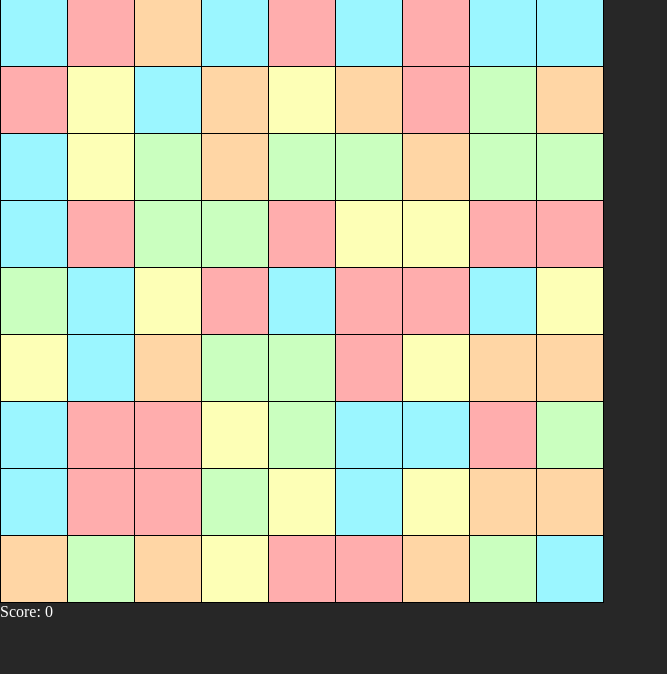
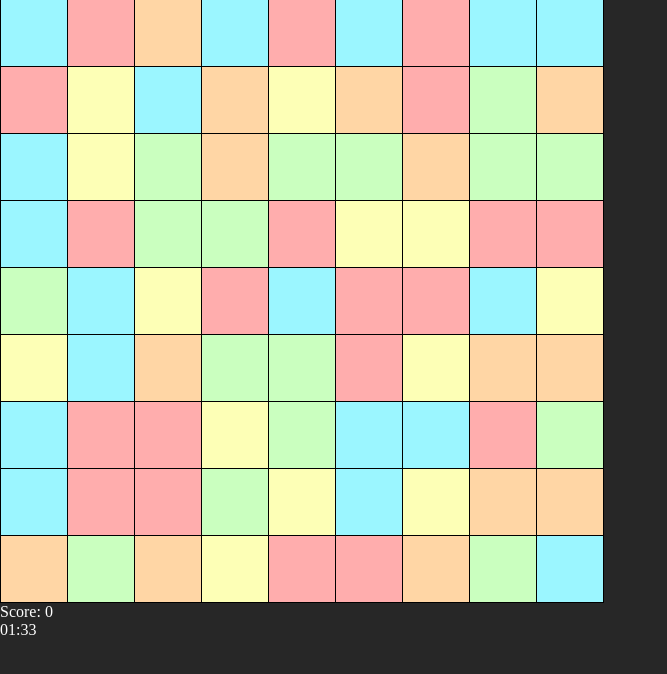
Before and after one commit to johnpham99/Polygon-Pop, a React (Create React App) app in the folder client/: page / in a window 1280 px wide. Shown: the top 674 px of the page, without its empty margins (0-667 px from the left). Built offline with nearby package versions, Linux system fonts and the light colour scheme.

Commit message:
Add timer to game
Game stops when timer hits 0, refresh page to restart timer

```diff
--- a/client/src/App.js
+++ b/client/src/App.js
@@ -3,6 +3,7 @@ import ScoreObject from './Score'
 import { validMoveExists, validMove, inBoard } from './BoardValidation';
 import {generateValidBoard} from './BoardGeneration';
 import {cascade, fillIn, findAllMatches, clearAllMatches} from './Gameplay';
+import Timer from './Timer';
 
 /*
 TO-DO LIST:
@@ -33,7 +34,11 @@ let clearedCells = new Set()
  * 6: stable board (checking for valid move)
  * @type {number}
  */
-let state = 0
+export let state = 0
+
+export const setState = (newValue) => {
+  state = newValue;
+};
 
 
 /**
@@ -262,6 +267,7 @@ export default function Board() {
     <>
       {[0,1,2,3,4,5,6,7,8].map((row) => renderRow(row))}
       <Score value={score}/>
+      <Timer initialTime={100}/>
     </>
   );
 }
--- /dev/null
+++ b/client/src/Timer.js
@@ -0,0 +1,38 @@
+import React, { useEffect, useState } from 'react'
+import {setState} from './App'
+
+const Timer = ({initialTime}) => {
+    const [timeLeft, setTimeLeft] = useState(initialTime);
+
+    useEffect(() => {
+        const timer = setInterval(() => {
+          setTimeLeft((prevTimeLeft) => {
+            if (prevTimeLeft === 1) {
+              clearInterval(timer); // Stop the timer when it reaches 0
+              // You can add additional logic here when the timer reaches 0
+              setState(-1)
+            }
+            return prevTimeLeft - 1;
+          });
+        }, 1000); // Update every 1000 milliseconds (1 second)
+
+        return () => {
+          clearInterval(timer);
+        };
+      }, []); // Empty dependency array to run the effect only once on component mount
+
+    if (timeLeft === 0) {
+        setState(-1)
+    }
+    // Format seconds into minutes:seconds
+    const minutes = Math.floor(timeLeft / 60);
+    const seconds = timeLeft % 60;
+
+    return (
+        <div>
+          {`${String(minutes).padStart(2, '0')}:${String(seconds).padStart(2, '0')}`}
+        </div>
+      );
+}
+
+export default Timer
```
